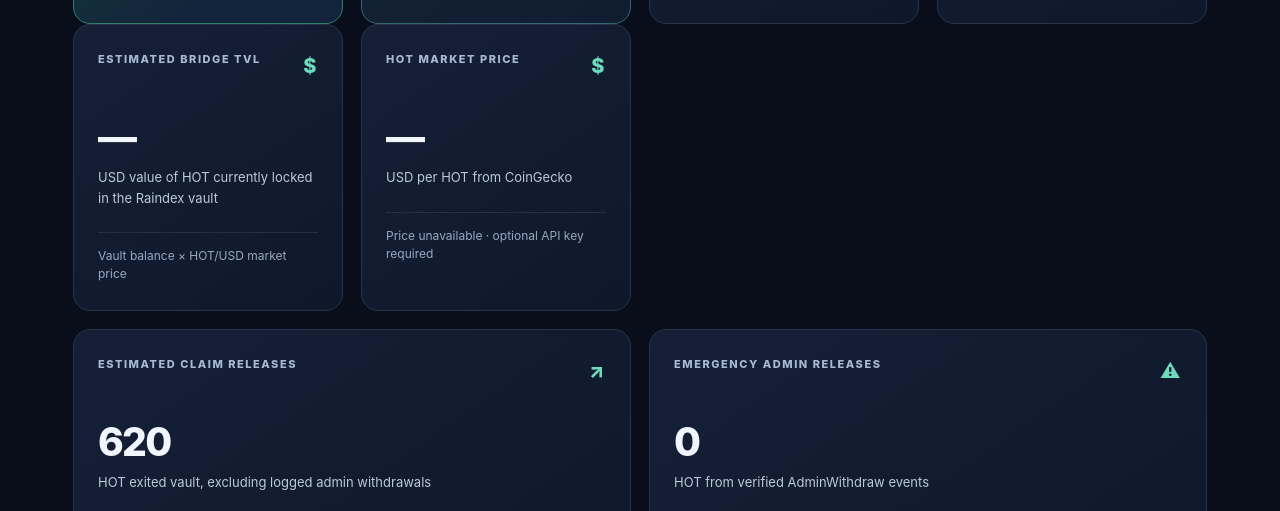
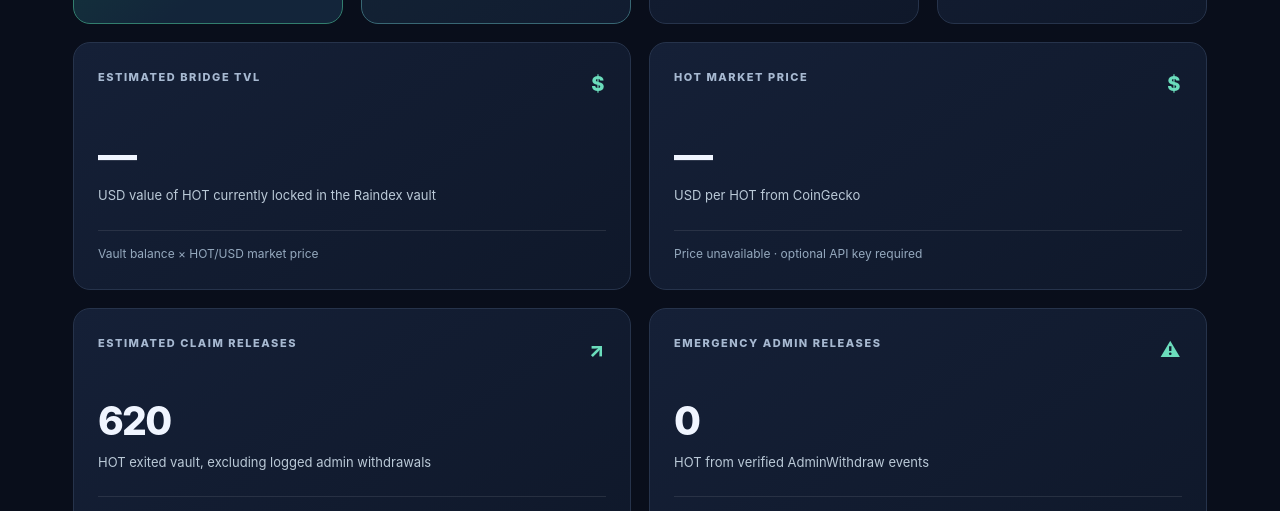
Before and after one commit to ConorTttttt/holo-unyt-tracker, a plain HTML site: page index.html in a window 1280 px wide. Shown: the part 851-1362 px from the top of the page. Drawn offline with Linux system fonts and the light colour scheme.

Commit message:
Add optional CoinGecko-powered bridge TVL: style.css

```diff
--- a/style.css
+++ b/style.css
@@ -27,6 +27,10 @@
 .footer-disclaimer{padding:13px 15px;border-left:3px solid #6cb6c8;background:#142135;color:#b9d4e0}
 @media(max-width:760px){.community-notice{padding:14px;gap:10px;margin-bottom:20px}.community-notice strong{font-size:13px}.community-notice p{font-size:12px}}
 
+/* Market-value estimate: distinct from verified on-chain HOT accounting. */
+.market-cards{grid-template-columns:repeat(2,minmax(0,1fr));margin-top:18px}
+@media(max-width:760px){.market-cards{grid-template-columns:1fr}}
+
 /* Verified vault exits, with a clear distinction between observed and inferred flows */
 .vault-cards{grid-template-columns:repeat(2,minmax(0,1fr));margin-top:18px}
 .accounting-note{margin:15px 0 21px;padding:14px 18px;border-left:3px solid #6daac5;background:#132338;color:#b8cbe0;font-size:13px;line-height:1.65;border-radius:0 10px 10px 0}
```
